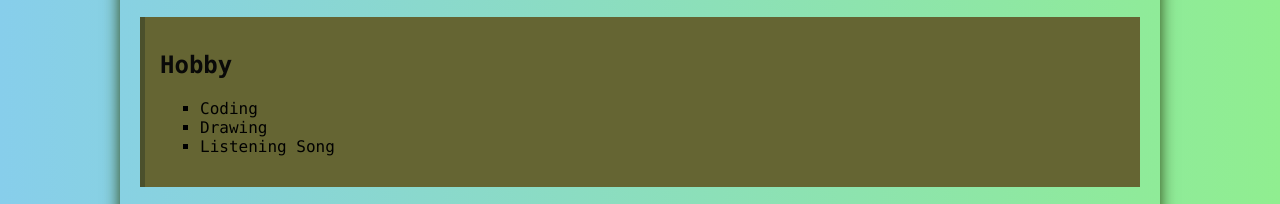
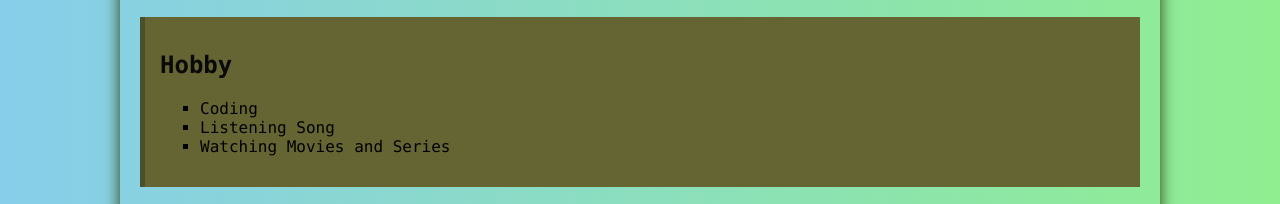
Before and after one commit to Prosunsajal4/Cv, a plain HTML site: page index.html in a window 1280 px wide. Shown: the part 1981-2185 px from the top of the page. Drawn offline with Linux system fonts and the light colour scheme.

Commit message:
Update index.html

```diff
--- a/index.html
+++ b/index.html
@@ -229,8 +229,9 @@
         <h2>Hobby</h2>
         <ul>
         <li>Coding</li>
-        <li>Drawing</li>
         <li>Listening Song</li>
+        <li>Watching Movies and Series</li>
+
         </ul>
     </div>
     <div class="section">
```
